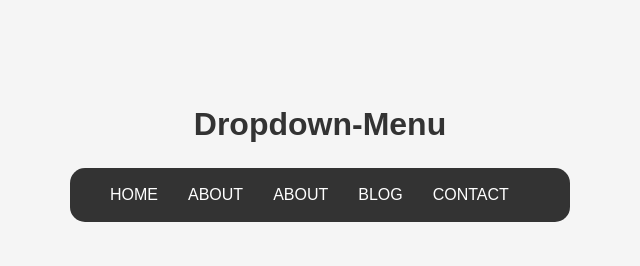
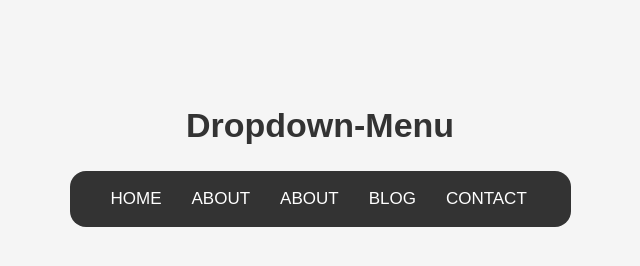
Before and after one commit to prajwal-r-h/drop-down, a plain HTML site: page index.html in a window 1280 px wide. Shown: the whole page, without its empty margins (320-960 px from the left). Drawn offline with Linux system fonts and the light colour scheme.

Commit message:
Update style-5.css

```diff
--- a/style-5.css
+++ b/style-5.css
@@ -11,7 +11,7 @@
   body
   {
     font-family: sans-serif;
-    font-size: 16px;
+    font-size: 17px;
     line-height: 1.5;
     background: #f5f5f5;
   }
@@ -41,10 +41,10 @@
   .nav {
     background: #333;
 
-    width: 500px;
+    width: 501px;
     margin: 0 auto;
     color: #f0f0f0;
-    border-radius: 15px;
+    border-radius: 16px;
     /* padding-left: 50px;
     padding-right: 50px; */
   }
@@ -68,8 +68,8 @@
   }
 
   .nav {
-    padding-left: 25px;
-    padding-right: 50px;
+    padding-left: 26px;
+    padding-right: 49px;
   }
   .nav__menu-item {
     margin: 0;
```
